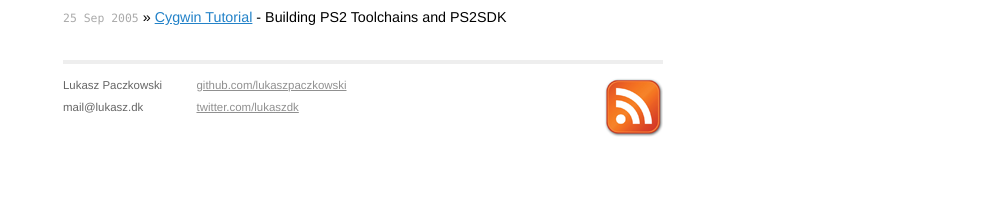
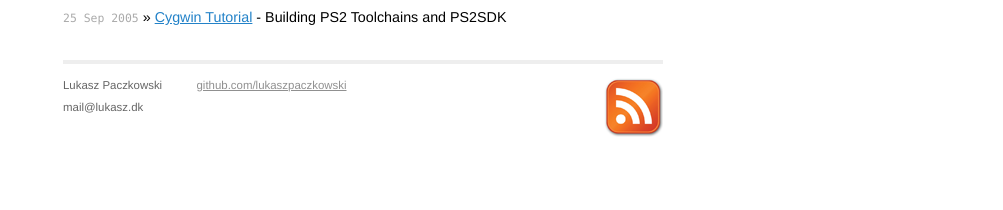
Before and after one commit to lukaszdk/lukasz.dk, a Jekyll site: the page built from index.html, in a window 1280 px wide. Shown: the part 730-940 px from the top of the page, without its empty margins (277-1280 px from the left). Built offline with Jekyll 4.4.1, drawn with Linux system fonts in a browser that asks for light colours; some of the changed lines change nothing that is shown.

Commit message:
Removed Google Analytics script and Twitter link.

```diff
--- a/_layouts/default.html
+++ b/_layouts/default.html
@@ -30,7 +30,6 @@
     <div class="contact">
       <p>
         <a href="http://github.com/lukaszpaczkowski/">github.com/lukaszpaczkowski</a><br />
-        <a href="http://twitter.com/lukaszdk/">twitter.com/lukaszdk</a><br />
       </p>
     </div>
 	<div class="rss">
@@ -38,17 +37,5 @@
 	</div>
   </div>
 </div>
-
-<script type="text/javascript">
-var gaJsHost = (("https:" == document.location.protocol) ? "https://ssl." : "http://www.");
-document.write(unescape("%3Cscript src='" + gaJsHost + "google-analytics.com/ga.js' type='text/javascript'%3E%3C/script%3E"));
-</script>
-<script type="text/javascript">
-try{
-var pageTracker = _gat._getTracker("UA-22170621-1");
-pageTracker._trackPageview();
-} catch(err) {}
-</script>
-
 </body>
 </html>
```
